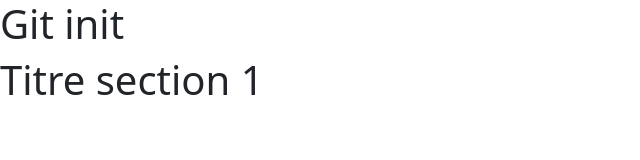
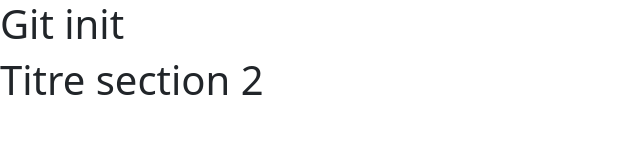
Before and after one commit to MrTESSARD/LANDKIT-afpa, a plain HTML site: page index.html in a window 1280 px wide. Shown: the full height of the page, 0-640 px from the left. Drawn offline with nearby package versions, Linux system fonts and the light colour scheme.

Commit message:
add section 2

```diff
--- a/index.html
+++ b/index.html
@@ -14,7 +14,7 @@
         <h1>Git init</h1>
         <header>
             <h1>
-                Titre section 1
+                Titre section 2
             </h1>
         </header>
 
```
